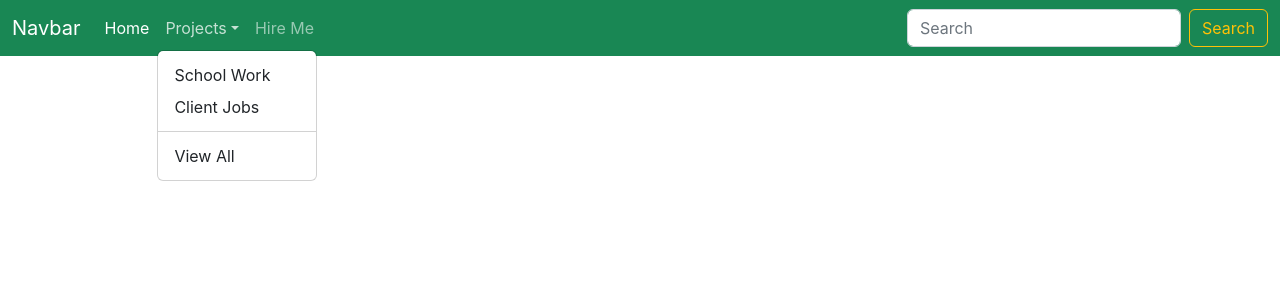
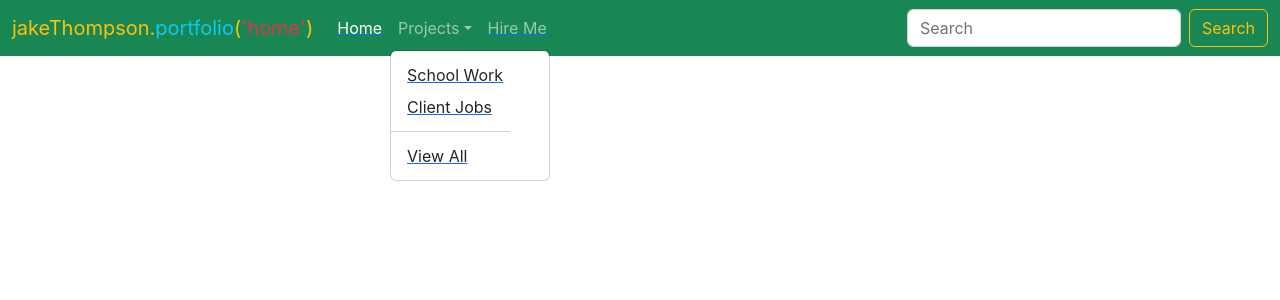
Before and after one commit to jake-the-cake/portfolio, a React (Create React App) app in the folder client/: page / in a window 1280 px wide. Both pictures are taken after a click on the button "Projects". Shown: the top 300 px of the page. Built offline with nearby package versions, Linux system fonts and the light colour scheme.

Commit message:
link up navbar

```diff
--- a/client/src/components/Nav.jsx
+++ b/client/src/components/Nav.jsx
@@ -1,6 +1,9 @@
 import { SearchOutlined } from '@mui/icons-material'
 import React, { useState, useEffect } from 'react'
 import logo from '../logo.svg'
+import { Link } from 'react-router-dom'
+
+console.log(Link.style)
 
 let direction = 'right'
 let rotation = 0
@@ -61,28 +64,28 @@ const Navbar = () => {
 	return (
 		<nav className="navbar navbar-expand-md navbar-dark bg-success">
   <div className="container-fluid">
-    <a className="navbar-brand" href="/portfolio">Navbar</a>
+    <Link to='/portfolio' className='text-decoration-none'><span className="navbar-brand text-warning">jakeThompson.<span className="text-info">portfolio</span>(<span className="text-danger">'home'</span>)</span></Link>
     <button className="navbar-toggler" type="button" data-bs-toggle="collapse" data-bs-target="#navbarSupportedContent" aria-controls="navbarSupportedContent" aria-expanded="false" aria-label="Toggle navigation">
       <span className="navbar-toggler-icon"></span>
     </button>
     <div className="collapse navbar-collapse" id="navbarSupportedContent">
       <ul className="navbar-nav me-auto mb-2 mb-lg-0">
         <li className="nav-item">
-          <a className="nav-link active" aria-current="page" href="/portfolio">Home</a>
+				<Link to='/portfolio'><span className="nav-link active" aria-current="page">Home</span></Link>
         </li>
         <li className="nav-item dropdown">
-          <a className="nav-link dropdown-toggle" href="#" id="navbarDropdown" role="button" data-bs-toggle="dropdown" aria-expanded="false">
+				<a className="nav-link dropdown-toggle"id="navbarDropdown" role="button" data-bs-toggle="dropdown" aria-expanded="false">
             Projects
           </a>
           <ul className="dropdown-menu" aria-labelledby="navbarDropdown">
-            <li><a className="dropdown-item" href="#">School Work</a></li>
-            <li><a className="dropdown-item" href="#">Client Jobs</a></li>
-            <li><hr className="dropdown-divider" /></li>
-            <li><a className="dropdown-item" href="/portfolio/projects">View All</a></li>
+            <li><Link to='/portfolio'><span className="dropdown-item">School Work</span></Link></li>
+            <li><Link to='/portfolio'><span className="dropdown-item">Client Jobs</span></Link></li>
+            <li><hr className="dropdown-divider w-75" /></li>
+            <li><Link to='/portfolio/projects'><span className="dropdown-item">View All</span></Link></li>
           </ul>
         </li>
         <li className="nav-item">
-          <a className="nav-link" href="#">Hire Me</a>
+				<Link to='/portfolio'><span className="nav-link" href="#">Hire Me</span></Link>
         </li>
       </ul>
       <form className="d-flex" role="search">
--- a/client/src/index.css
+++ b/client/src/index.css
@@ -39,3 +39,10 @@ code {
 .logo-text-on-top {
   z-index: 3;
 }
+
+.logo-shadow {
+  text-shadow: 2px 2px 2px #333,
+                -2px 2px 2px #333,
+                -2px -2px 2px #333,
+                2px -2px 2px #333;
+}
```
